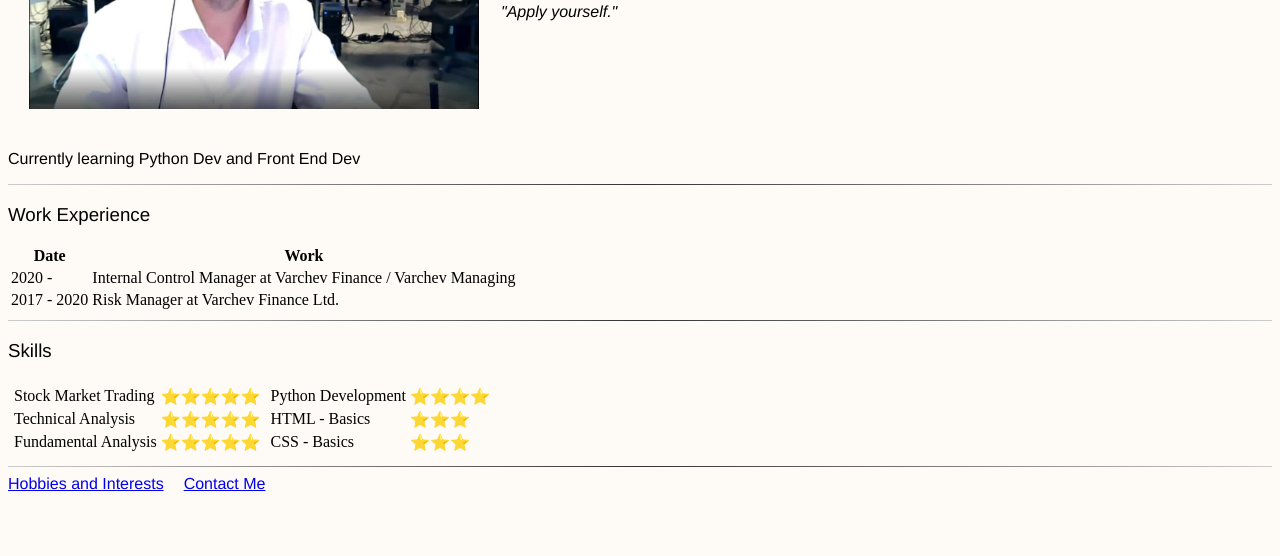
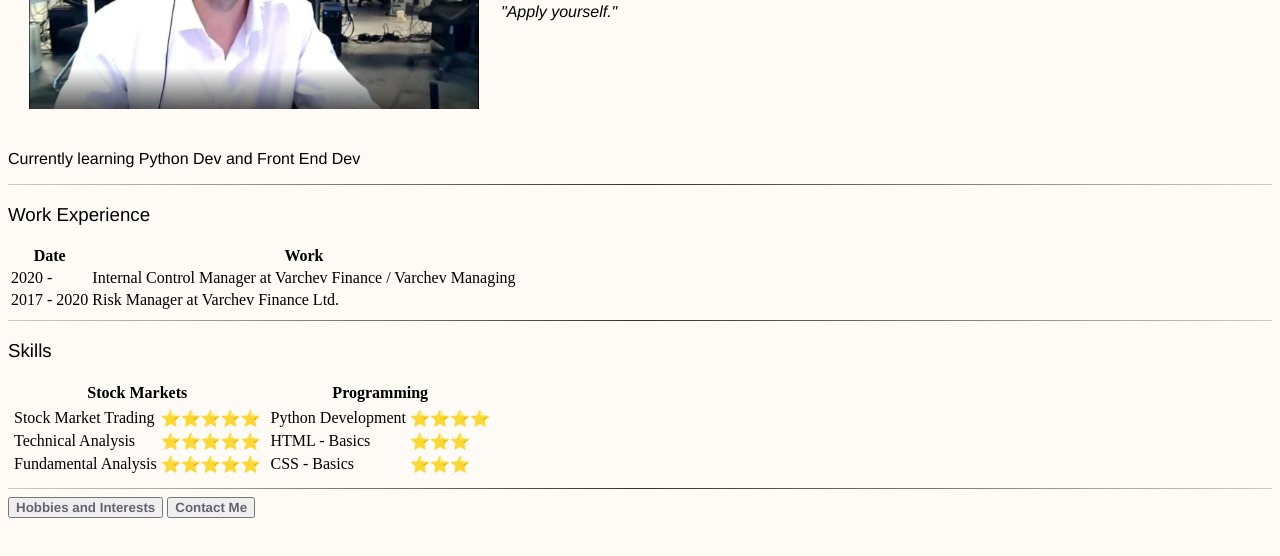
Before and after one commit to AKumanov/cv, a plain HTML site: page index.html in a window 1280 px wide. Shown: the part 170-726 px from the top of the page. Drawn offline with Linux system fonts and the light colour scheme.

Commit message:
Update index.html

```diff
--- a/index.html
+++ b/index.html
@@ -50,6 +50,12 @@
   <h3>Skills</h3>
   <div class="skills">
   <table>
+    <thead>
+        <tr>
+          <th>Stock Markets</th>
+          <th>Programming</th>
+        </tr>
+      </thead>
     <tr>
       <td>
         <table>
@@ -89,8 +95,8 @@
   </div>
   <hr>
   <div class="personal_info">
-    <a href="hobbies.html">Hobbies and Interests</a>
-    <a href="contacts.html" style="margin: 16px">Contact Me</a>
+    <button style="cursor:pointer"><a style="text-decoration: none;color: #656270" href="hobbies.html"><strong>Hobbies and Interests</strong></a></button>
+    <button><a style="text-decoration: none;color: #656270" href="contacts.html" style="margin: 16px"><strong>Contact Me</strong></a></button>
   </div>
 </body>
 
```
